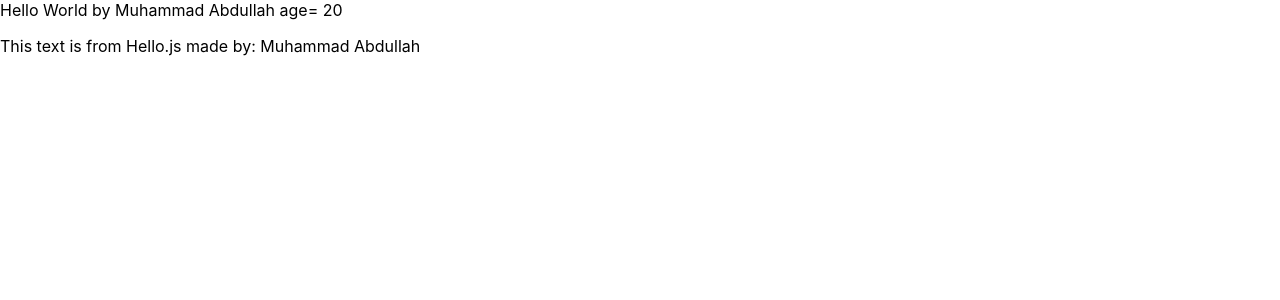
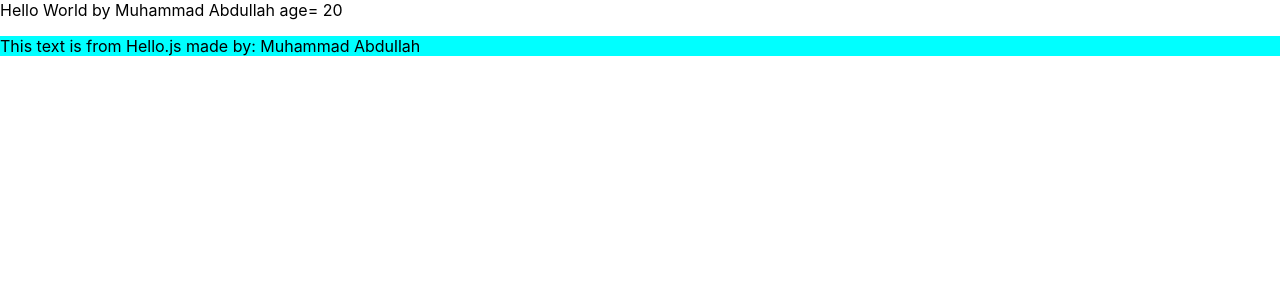
Before and after one commit to Abdullahkiet/React-Practice, a React (Create React App) app: page / in a window 1280 px wide. Shown: the top 300 px of the page. Built offline with nearby package versions, Linux system fonts and the light colour scheme.

Commit message:
Included hello.css

```diff
--- /dev/null
+++ b/src/Hello.css
@@ -0,0 +1,4 @@
+.myname{
+    background-color: aqua;
+
+}
--- a/src/Hello.js
+++ b/src/Hello.js
@@ -1,7 +1,8 @@
 import React from 'react';
+import './Hello.css';
 
 function Hello({firstname}) {
-  return <p>
+  return <p className="myname">
       This text is from Hello.js made by: {firstname}
   </p>
 
```
